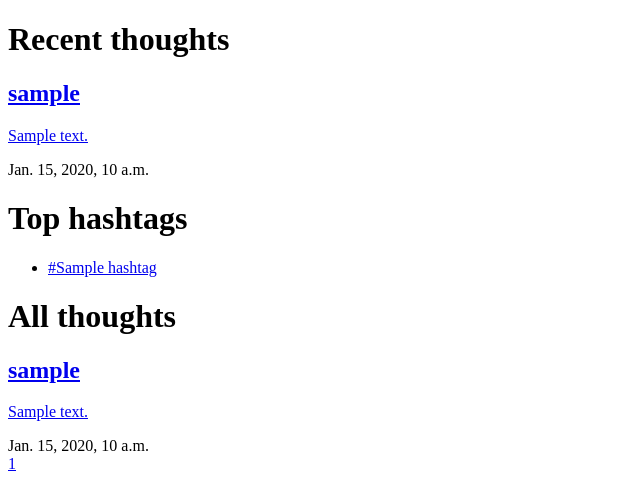
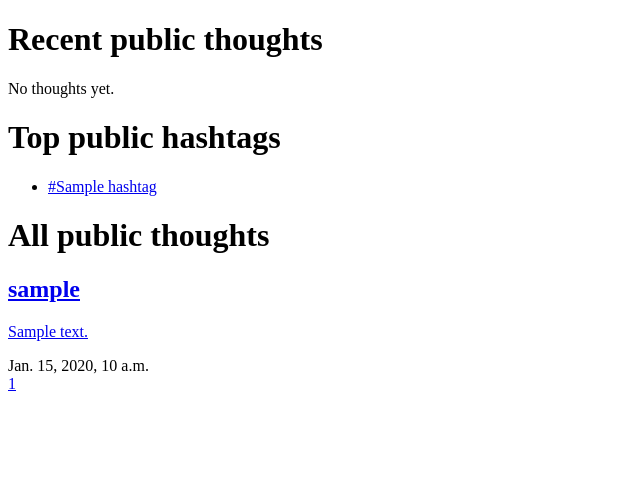
Before and after one commit to GKaszewski/thoughts, a Django app: page / in a window 1280 px wide. Shown: the part 70-564 px from the top of the page, without its empty margins (0-640 px from the left). Run offline with Django 5.2, Linux system fonts and the light colour scheme; tables that the repository leaves empty hold one stand-in row (values such as "Sample post"); data that the repository does not hold is empty; some libraries are stand-ins or nearby versions.

Commit message:
Filter non public thoughts

```diff
--- a/core/forms.py
+++ b/core/forms.py
@@ -4,7 +4,7 @@ from .models import Thought, UserProfile
 
 class ThoughtForm(forms.ModelForm):
     lifespan_days = forms.IntegerField(min_value=1, initial=7, help_text="Number of days the thought will be alive",
-                                       label="Lifespan in days")
+                                       label="Lifespan in days", required=False)
 
     class Meta:
         model = Thought
--- a/core/utils.py
+++ b/core/utils.py
@@ -1,10 +1,12 @@
 from django.db.models import Count, Q
 
-from .models import HashTag, Friendship
+from .models import HashTag, Friendship, Thought, UserProfile
 
 
 def get_top_hashtags():
-    return HashTag.objects.annotate(num_thoughts=Count('thoughts')).order_by('-num_thoughts')[:5]
+    return HashTag.objects.filter(
+        thoughts__author__userprofile__visibility=UserProfile.VisibilityChoices.PUBLIC).annotate(
+        num_thoughts=Count('thoughts')).order_by('-num_thoughts')[:5]
 
 
 def get_friends_from_friendship(user):
@@ -19,3 +21,8 @@ def get_friends_from_friendship(user):
             friends.append(friendship.creator)
 
     return friends
+
+
+def get_public_thoughts():
+    return (Thought.objects.filter(author__userprofile__visibility=UserProfile.VisibilityChoices.PUBLIC).order_by(
+        '-created_at'))
--- a/core/views.py
+++ b/core/views.py
@@ -9,7 +9,7 @@ from django.views.decorators.http import require_http_methods
 
 from .forms import ThoughtForm, UserProfileForm
 from .models import Thought, UserProfile, HashTag, Friendship
-from .utils import get_top_hashtags, get_friends_from_friendship
+from .utils import get_top_hashtags, get_friends_from_friendship, get_public_thoughts
 
 user_model = get_user_model()
 
@@ -28,7 +28,13 @@ def index(request):
 
 
 def recent_thoughts(request):
-    recent_thoughts_objects = Thought.objects.order_by('-created_at')[:5]
+    recent_thoughts_objects = (Thought.objects.exclude(
+        author__userprofile__visibility=UserProfile.VisibilityChoices.PRIVATE).exclude(
+        author__userprofile__visibility=UserProfile.VisibilityChoices.FRIENDS_ONLY).order_by(
+        '-created_at'))[:5]
+    user_thoughts = Thought.objects.filter(author=request.user).order_by('-created_at')
+    recent_thoughts_objects = list(recent_thoughts_objects) + list(user_thoughts)
+    recent_thoughts_objects.sort(key=lambda x: x.created_at, reverse=True)
     return render(request, 'partials/recent_thoughts.html', {'recent_thoughts': recent_thoughts_objects})
 
 
@@ -54,7 +60,7 @@ def friends_thoughts(request):
 
 
 def all_thoughts(request):
-    thoughts = Thought.objects.all().order_by('-created_at')
+    thoughts = get_public_thoughts()
     paginator = Paginator(thoughts, 10)
     page_number = request.GET.get('page')
     thoughts = paginator.get_page(page_number)
--- a/templates/home.html
+++ b/templates/home.html
@@ -21,16 +21,16 @@
                 {% include "partials/friends_thoughts.html" %}
             </section>
         {% endif %}
-        <h1>Recent <strong>thoughts</strong></h1>
+        <h1>Recent public <strong>thoughts</strong></h1>
         <div id="recent-thoughts" hx-get="{% url 'recent_thoughts' %}" hx-trigger="load, every 5s">
             {% include "partials/recent_thoughts.html" %}
         </div>
-        <h1>Top hashtags</h1>
+        <h1>Top public hashtags</h1>
         <div id="top-hashtags" hx-get="{% url 'top_hashtags' %}" hx-trigger="load, every 5s">
             {% include "partials/top_hashtags.html" %}
         </div>
 
-        <h1>All <strong>thoughts</strong></h1>
+        <h1>All public <strong>thoughts</strong></h1>
         <section id="all-thoughts" hx-get="{% url 'all_thoughts' %}" hx-trigger="load, every 10s" hx-swap="outerHTML">
             {% include "partials/all_thoughts.html" %}
         </section>
--- a/templates/profile.html
+++ b/templates/profile.html
@@ -4,7 +4,7 @@
         {{ user.userprofile.custom_css }}
     </style>
     {% include "components/navbar.html" %}
-    <main>
+    <main id="profile">
         <h1>{{ user.username }}'s Profile</h1>
         <div id="about">{% if user.userprofile.about_html %}
             {{ user.userprofile.about_html | safe }}
--- a/templates/user_profile.html
+++ b/templates/user_profile.html
@@ -4,7 +4,7 @@
         {{ profile_user.userprofile.custom_css }}
     </style>
     {% include "components/navbar.html" %}
-    <main>
+    <main id="profile">
         <h1>{{ profile_user.username }}'s Profile</h1>
         <div id="about">
             {% if profile_user.userprofile.about_html %}
```
